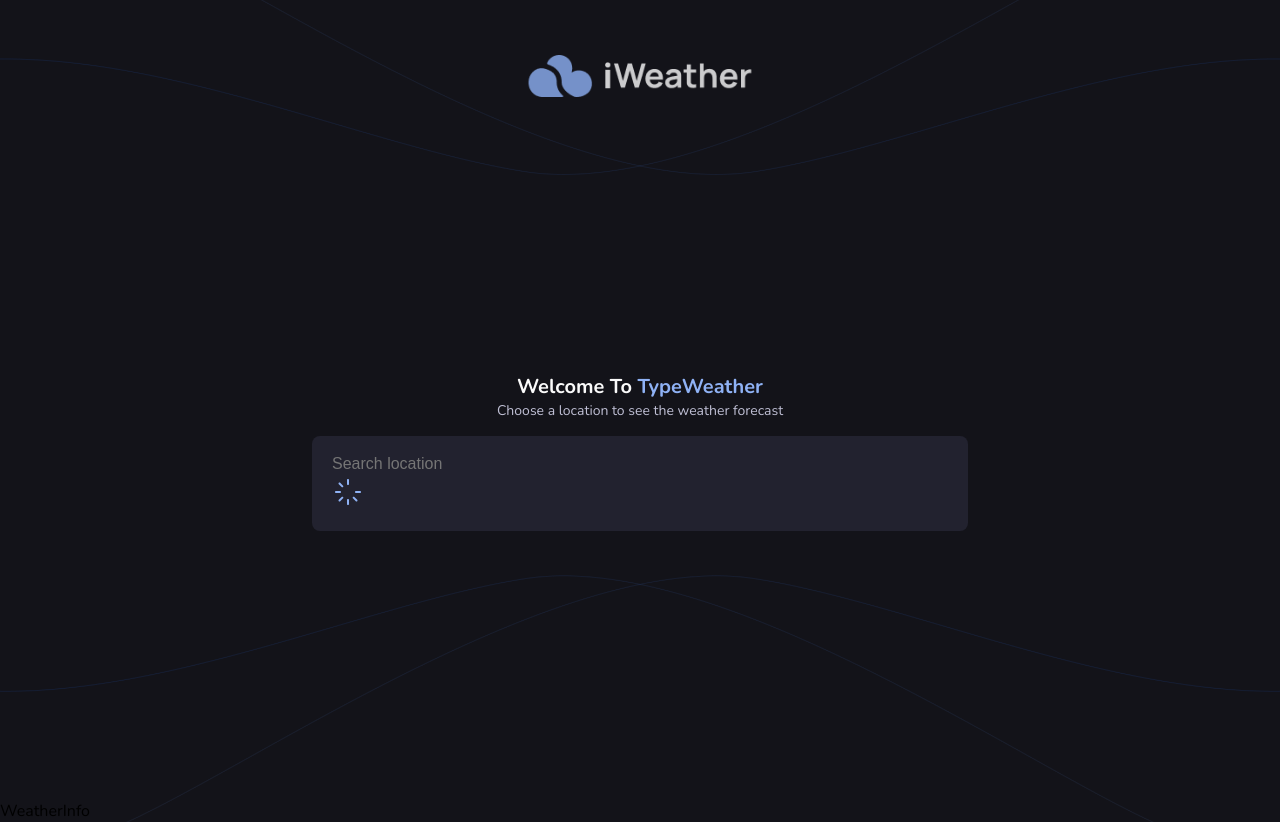
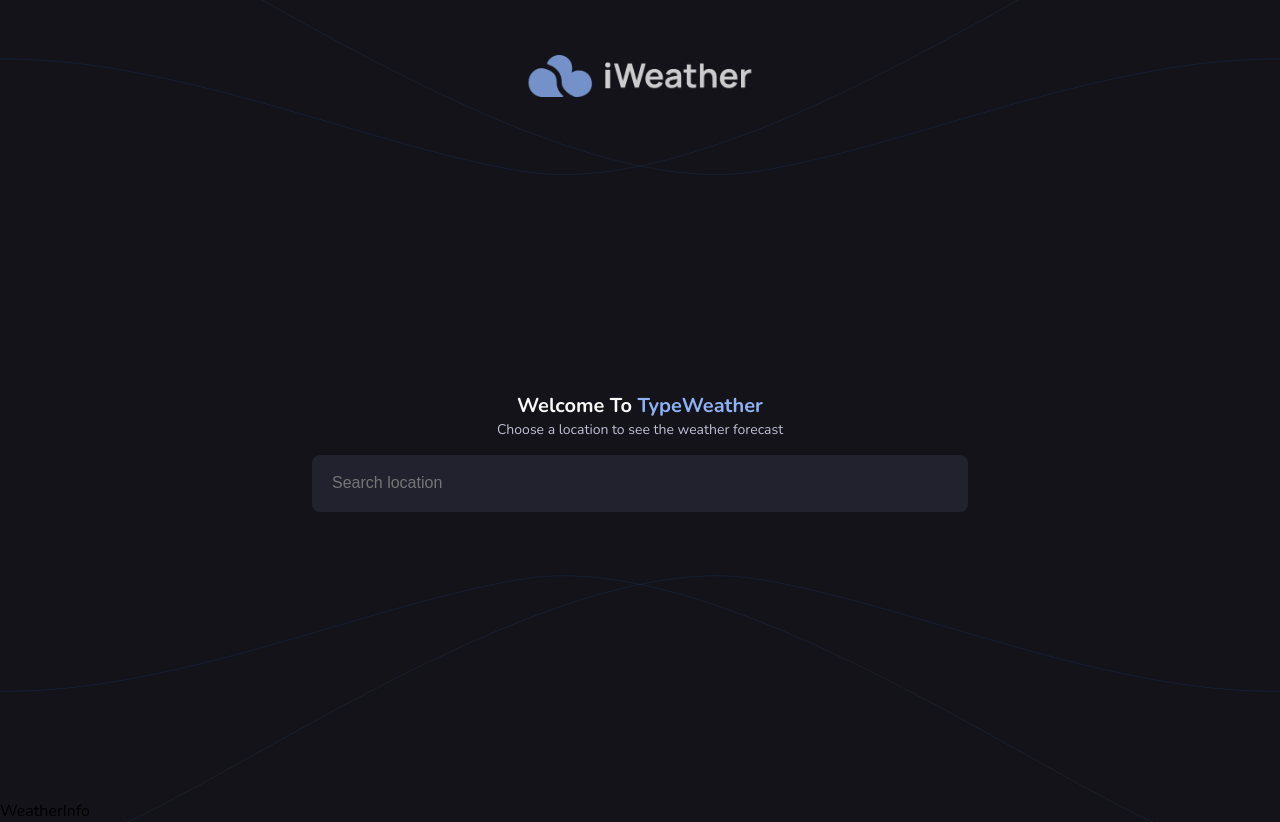
Before and after one commit to VeyselGaziDuran/weatherApp, a React (Vite) app: page / in a window 1280 px wide. Built offline with nearby package versions, Linux system fonts and the light colour scheme.

Commit message:
Update search component and CSS

```diff
--- a/src/components/search/index.jsx
+++ b/src/components/search/index.jsx
@@ -6,7 +6,7 @@ import { fetchWeatherData } from '../../utils/api'
 import Spinner from '../../icons/phosphor-icons/spinner'
 
 const Search = () => {
-  const [isPending, setIsPending] = useState(true)
+  const [isPending, setIsPending] = useState(false)
   const { setWeatherData } = useWeather()
   const [selectedCity, setSelectedCity] = useState('')
   const [query, setQuery] = useState('')
@@ -28,7 +28,7 @@ const Search = () => {
   return (
     <>
       <Combobox as="div" className="search-container" value={selectedCity} onChange={city => handleSelectCity(city)}>
-        <div className="city-input background-gray-600">
+        <div className="city-input background-gray-600 spinner-container">
           <Combobox.Input
             disabled={isPending}
             className="text-md text-gray-400"
@@ -38,7 +38,7 @@ const Search = () => {
           <label htmlFor="city-input" className="sr-only">
             City
           </label>
-          {isPending ? <Spinner className=" spinner" /> : 'Search'}
+          {isPending ? <Spinner className="spinner" /> : null}
         </div>
         <Combobox.Options className="search-item-container">
           {query.length >= 3 ? (
--- a/src/css/search.css
+++ b/src/css/search.css
@@ -20,3 +20,24 @@
   border-bottom: 1px solid var(--gray-600);
   transition: all 0.3s;
 }
+
+.spinner-container {
+  position: relative;
+}
+
+.spinner-container .spinner {
+  position: absolute;
+  top: 50%;
+  left: 92%;
+  transform: translateY(-50%);
+  animation: spin 1s linear infinite;
+}
+
+@keyframes spin {
+  from {
+    transform: translate(-50%, -50%) rotate(0deg);
+  }
+  to {
+    transform: translate(-50%, -50%) rotate(360deg);
+  }
+}
```
